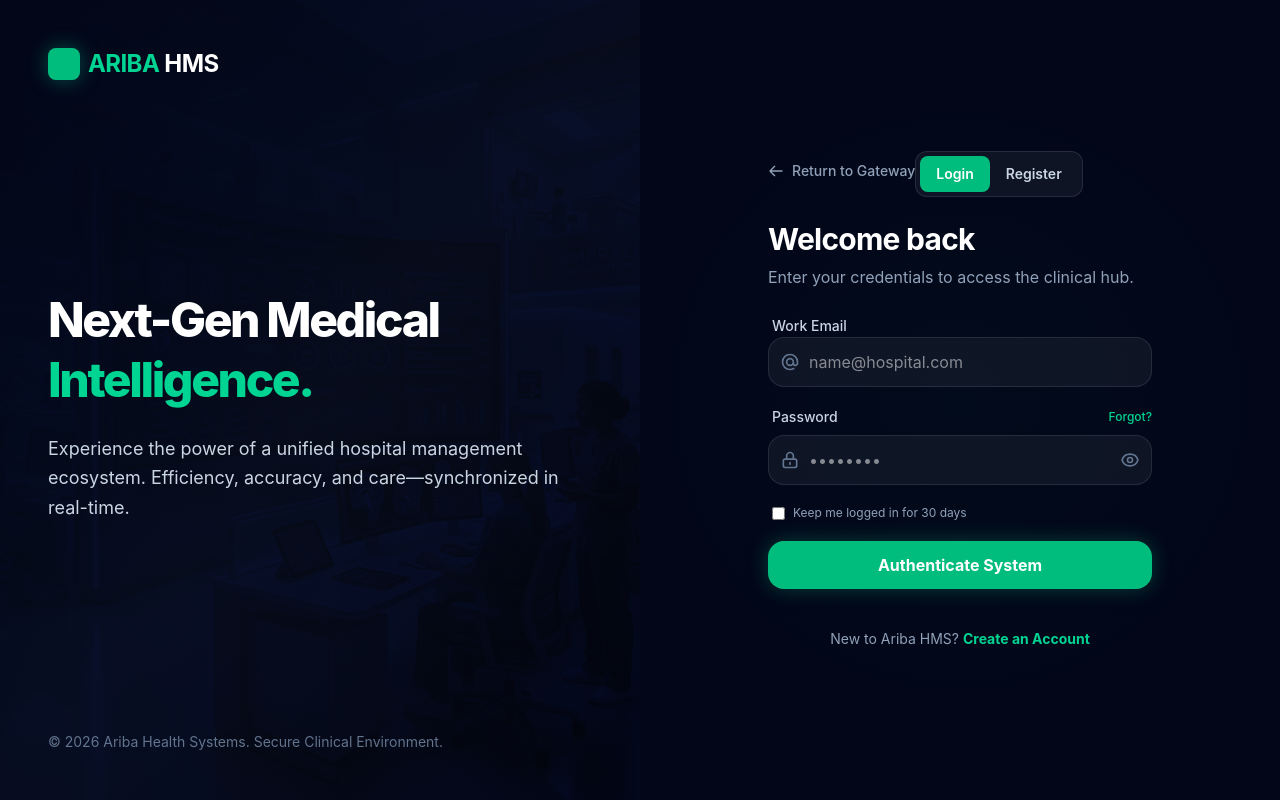
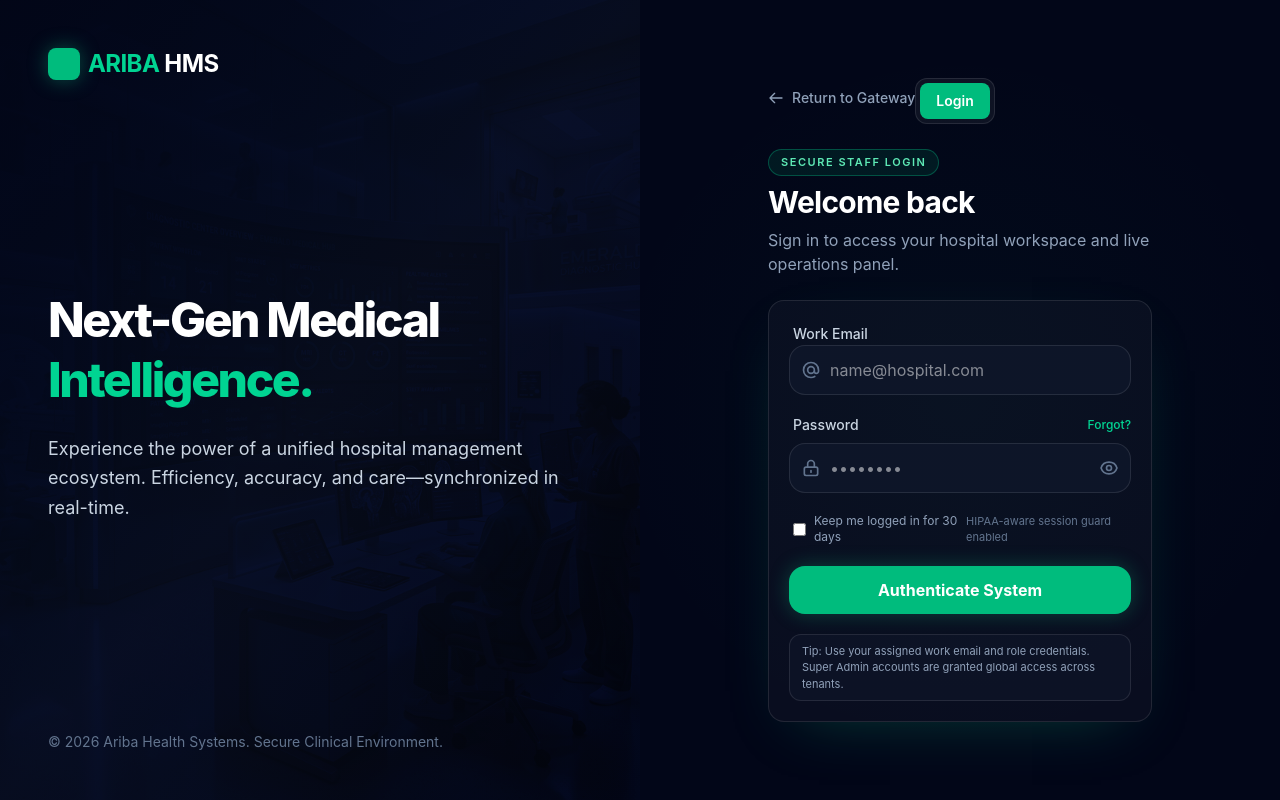
Before and after one commit to boniyeamincse/ariba-hrm, a React (Vite) app in the folder frontend/: page /auth/login in a window 1280 px wide. Built offline with nearby package versions, Linux system fonts and the light colour scheme; no server answers.

Commit message:
frontend: keep auth flow login-only

```diff
--- a/frontend/src/App.tsx
+++ b/frontend/src/App.tsx
@@ -13,7 +13,6 @@ import { HomePage } from './pages/public/HomePage'
 import { PricingPage } from './pages/public/PricingPage'
 import { ForgotPasswordPage } from './pages/auth/ForgotPasswordPage'
 import { LoginPage } from './pages/auth/LoginPage'
-import { RegisterPage } from './pages/auth/RegisterPage'
 import { ResetPasswordPage } from './pages/auth/ResetPasswordPage'
 import { TwoFactorPage } from './pages/auth/TwoFactorPage'
 import { VerifyEmailPage } from './pages/auth/VerifyEmailPage'
@@ -53,7 +52,7 @@ const router = createBrowserRouter([
     children: [
       { index: true, element: <Navigate to="login" replace /> },
       { path: 'login', element: <LoginPage /> },
-      { path: 'register', element: <RegisterPage /> },
+      { path: 'register', element: <Navigate to="/auth/login" replace /> },
       { path: 'forgot-password', element: <ForgotPasswordPage /> },
       { path: 'reset-password', element: <ResetPasswordPage /> },
       { path: 'verify-email', element: <VerifyEmailPage /> },
@@ -61,7 +60,7 @@ const router = createBrowserRouter([
     ],
   },
   { path: '/login', element: <Navigate to="/auth/login" replace /> },
-  { path: '/register', element: <Navigate to="/auth/register" replace /> },
+  { path: '/register', element: <Navigate to="/auth/login" replace /> },
   {
     path: '/dashboard',
     element: (
--- a/frontend/src/layouts/AuthLayout.tsx
+++ b/frontend/src/layouts/AuthLayout.tsx
@@ -74,14 +74,6 @@ export function AuthLayout() {
             >
               Login
             </NavLink>
-            <NavLink
-              to="/auth/register"
-              className={({ isActive }) =>
-                `rounded-lg px-4 py-2 text-sm font-semibold transition ${isActive ? 'bg-emerald-500 text-white' : 'text-slate-300 hover:text-white'}`
-              }
-            >
-              Register
-            </NavLink>
           </div>
 
           <div className="">
--- a/frontend/src/pages/auth/LoginPage.tsx
+++ b/frontend/src/pages/auth/LoginPage.tsx
@@ -33,12 +33,16 @@ export function LoginPage() {
 
   return (
     <div className="space-y-6">
-      <div>
+      <div className="space-y-2">
+        <span className="inline-flex rounded-full border border-emerald-400/30 bg-emerald-500/10 px-3 py-1 text-[11px] font-semibold uppercase tracking-[0.14em] text-emerald-300">
+          Secure Staff Login
+        </span>
         <h1 className="text-3xl font-bold tracking-tight text-white">Welcome back</h1>
-        <p className="mt-2 text-slate-400">Enter your credentials to access the clinical hub.</p>
+        <p className="text-slate-400">Sign in to access your hospital workspace and live operations panel.</p>
       </div>
 
-      <form onSubmit={handleSubmit(onSubmit)} className="space-y-5">
+      <div className="rounded-2xl border border-white/10 bg-white/[0.03] p-5 shadow-[0_20px_60px_-30px_rgba(16,185,129,0.35)]">
+        <form onSubmit={handleSubmit(onSubmit)} className="space-y-5">
         <div className="space-y-2">
           <label className="text-sm font-medium text-slate-300 ml-1">Work Email</label>
           <div className="relative group">
@@ -48,7 +52,7 @@ export function LoginPage() {
             <input
               {...register('email', { required: "Email is required" })}
               type="email"
-              className="w-full rounded-2xl border border-white/10 bg-white/5 py-3 pl-10 pr-4 text-white outline-none ring-offset-slate-950 transition-all focus:border-emerald-500/50 focus:ring-2 focus:ring-emerald-500/20"
+              className="w-full rounded-2xl border border-white/10 bg-slate-900/80 py-3 pl-10 pr-4 text-white outline-none ring-offset-slate-950 transition-all focus:border-emerald-500/50 focus:ring-2 focus:ring-emerald-500/20"
               placeholder="name@hospital.com"
             />
           </div>
@@ -69,7 +73,7 @@ export function LoginPage() {
             <input
               {...register('password', { required: "Password is required" })}
               type={showPassword ? 'text' : 'password'}
-              className="w-full rounded-2xl border border-white/10 bg-white/5 py-3 pl-10 pr-12 text-white outline-none ring-offset-slate-950 transition-all focus:border-emerald-500/50 focus:ring-2 focus:ring-emerald-500/20"
+              className="w-full rounded-2xl border border-white/10 bg-slate-900/80 py-3 pl-10 pr-12 text-white outline-none ring-offset-slate-950 transition-all focus:border-emerald-500/50 focus:ring-2 focus:ring-emerald-500/20"
               placeholder="••••••••"
             />
             <button
@@ -87,9 +91,12 @@ export function LoginPage() {
           {errors.password && <p className="text-xs text-rose-500 ml-1">{errors.password.message}</p>}
         </div>
 
-        <div className="flex items-center gap-2 px-1">
+        <div className="flex items-center justify-between gap-2 px-1">
+          <div className="flex items-center gap-2">
           <input type="checkbox" id="remember" className="rounded border-white/20 bg-white/10 text-emerald-500 focus:ring-emerald-500" />
           <label htmlFor="remember" className="text-xs text-slate-400">Keep me logged in for 30 days</label>
+          </div>
+          <span className="hidden text-[11px] text-slate-500 sm:inline">HIPAA-aware session guard enabled</span>
         </div>
 
         <button
@@ -112,15 +119,11 @@ export function LoginPage() {
             {authError}
           </p>
         )}
-      </form>
+        </form>
 
-      <div className="pt-4 text-center">
-        <p className="text-sm text-slate-400">
-          New to Ariba HMS?{" "}
-          <NavLink to="/auth/register" className="font-bold text-emerald-400 hover:text-emerald-300">
-            Create an Account
-          </NavLink>
-        </p>
+        <div className="mt-5 rounded-xl border border-white/10 bg-slate-900/60 px-3 py-2 text-[11px] text-slate-400">
+          Tip: Use your assigned work email and role credentials. Super Admin accounts are granted global access across tenants.
+        </div>
       </div>
     </div>
   )
```
